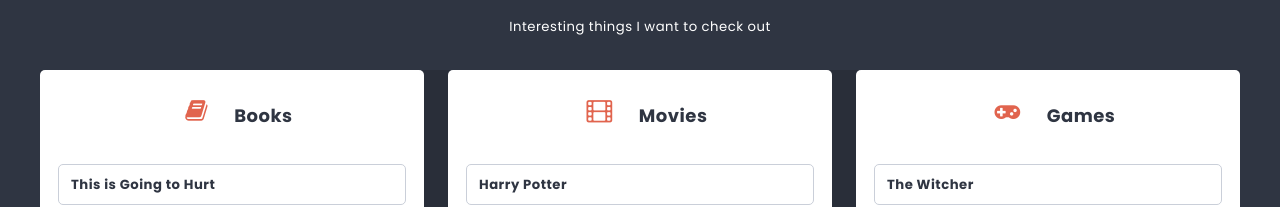
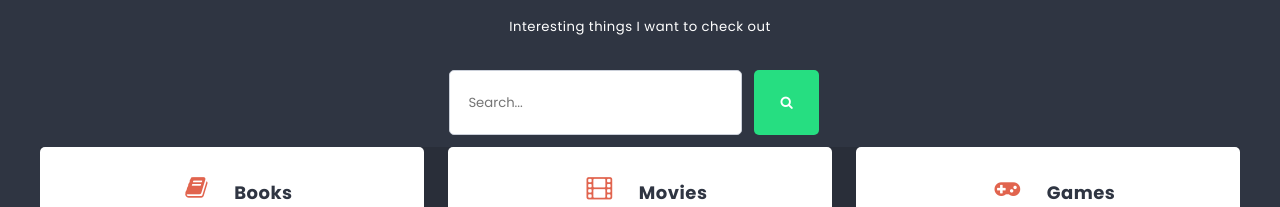
Before and after one commit to Keymax-pl/React, a React (Create React App) app: page /list/1 in a window 1280 px wide. Shown: the part 302-509 px from the top of the page. Built offline with nearby package versions, Linux system fonts and the light colour scheme.

Commit message:
Add new Lists

```diff
--- a/src/App.js
+++ b/src/App.js
@@ -16,7 +16,7 @@ const App = () => {
           <Route path="/" element={<Home />} />
           <Route path="/about" element={<About />} />
           <Route path="/favorite" element={<Favorite />} />
-          <Route path="/list/1" element={<List />} />
+          <Route path="/list/:listId" element={<List />} />
           <Route path="*" element={<NotFound />} />
         </Routes>
       </Contrainer>
--- a/src/Home/Home.js
+++ b/src/Home/Home.js
@@ -1,12 +1,10 @@
 import Hero from "../components/Hero/Hero.js";
-import SearchForm from "../components/SearchForm/SearchForm.js";
 import Lists from "../components/Lists/Lists.js";
 
 const Home = () => {
     return (
         <>
             <Hero />
-            <SearchForm />
             <Lists />
         </>
     );
--- a/src/components/ColumnForm/ColumnForm.js
+++ b/src/components/ColumnForm/ColumnForm.js
@@ -14,7 +14,7 @@ const ColumnForm = props => {
 
     const handleSubmit = e => {
         e.preventDefault();
-        dispatch(addColumn({ title, icon }));
+        dispatch(addColumn({ title, icon, listId: props.listId }));
         setTitle('');
         setIcon('');
      };
--- a/src/components/List/List.js
+++ b/src/components/List/List.js
@@ -1,15 +1,20 @@
 import styles from './List.module.scss'
 import Column from '../Column/Column.js';
 import ColumnForm from '../ColumnForm/ColumnForm.js';
+import SearchForm from '../SearchForm/SearchForm.js';
 import { useSelector } from 'react-redux';
 import { getListById, getColumnsByList } from '../../redux/store';
+import { useParams } from 'react-router';
+import { Navigate } from 'react-router-dom';
 
 const List = () => {
 
-    const columns = useSelector(state => getColumnsByList(state, '1'));
-    const listData = useSelector((state) => getListById(state, '1'));
+  const { listId } = useParams();
 
+  const listData = useSelector(state => getListById(state, listId))
+  const columns = useSelector(state => getColumnsByList(state, listId));
 
+  if(!listData) return <Navigate to="/" />
 
     return (
         <div className={styles.list}>
@@ -17,6 +22,7 @@ const List = () => {
             <h2 className={styles.title}>{listData.title}</h2>
           </header>
           <p className={styles.description}>{listData.description}</p>
+          <SearchForm />
           <section className={styles.columns}>
             {columns.map(column =>
               <Column
@@ -24,7 +30,7 @@ const List = () => {
                 {...column}  />
             )}
           </section>
-          <ColumnForm />
+          <ColumnForm listId={listId}/>
         </div>
       );
 
--- a/src/components/SearchForm/SearchForm.js
+++ b/src/components/SearchForm/SearchForm.js
@@ -1,5 +1,5 @@
-import React, { useState } from 'react';
-import { useDispatch } from 'react-redux';
+import React from 'react';
+import { useDispatch, useSelector } from 'react-redux';
 import styles from './SearchForm.module.scss';
 import TextInput from '../TextInput/TextInput';
 import Button from '../Button/Button';
@@ -7,19 +7,19 @@ import { updateSearching } from '../../redux/store';
 
 const SearchForm = () => {
   const dispatch = useDispatch();
-  const [searchText, setSearchText] = useState('');
+  const searchString = useSelector(state => state.searchString);
 
   const handleSearch = (e) => {
     e.preventDefault();
-    dispatch(updateSearching(searchText));
+    dispatch(updateSearching(searchString));
   };
 
   return (
     <form className={styles.searchForm} onSubmit={handleSearch}>
       <TextInput
         placeholder="Search..."
-        value={searchText}
-        onChange={(e) => setSearchText(e.target.value)}
+        value={searchString}
+        onChange={(e) => dispatch(updateSearching(e.target.value))}
       />
       <Button type="submit">
         <span className="fa fa-search" />
```
